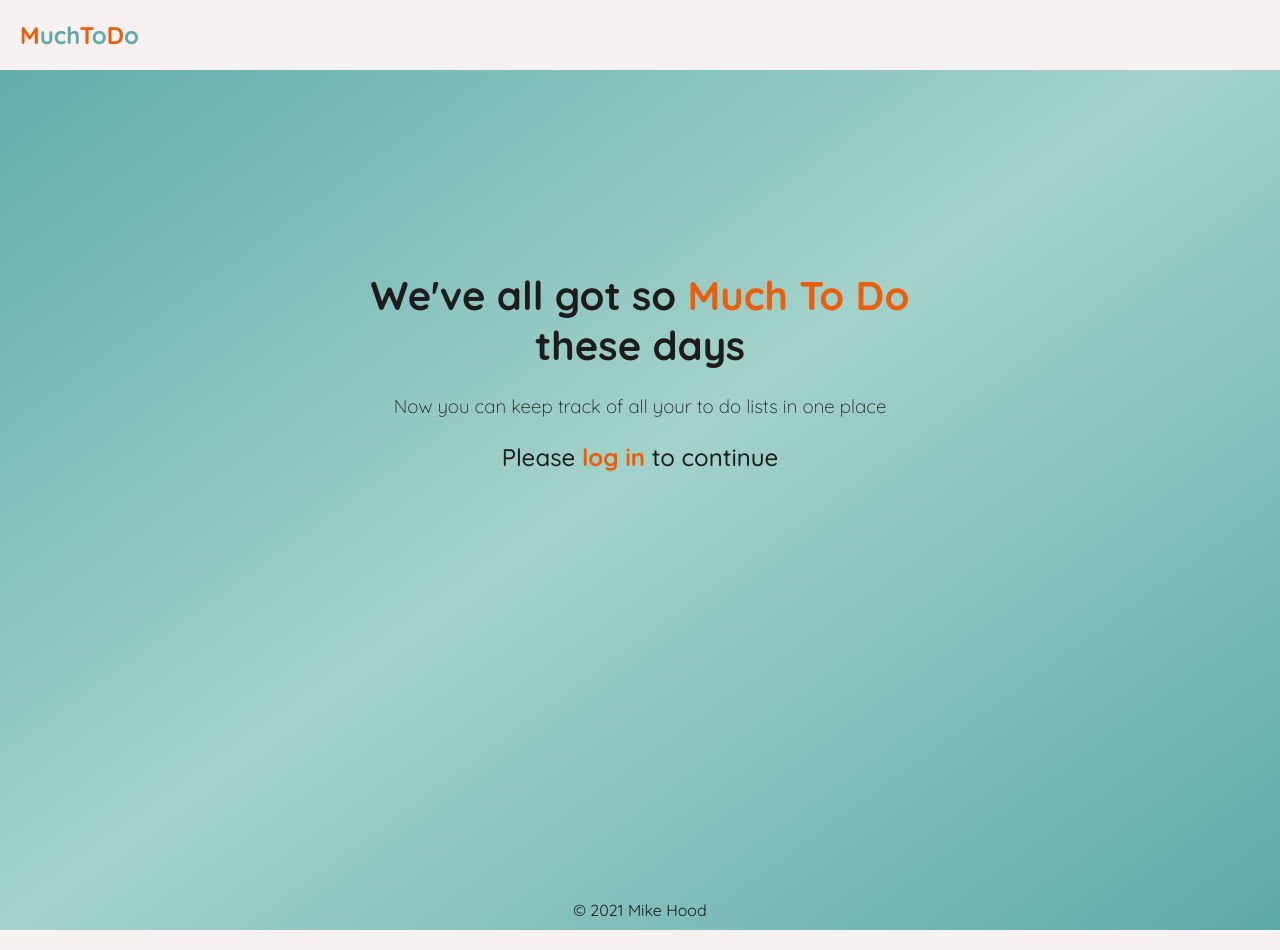
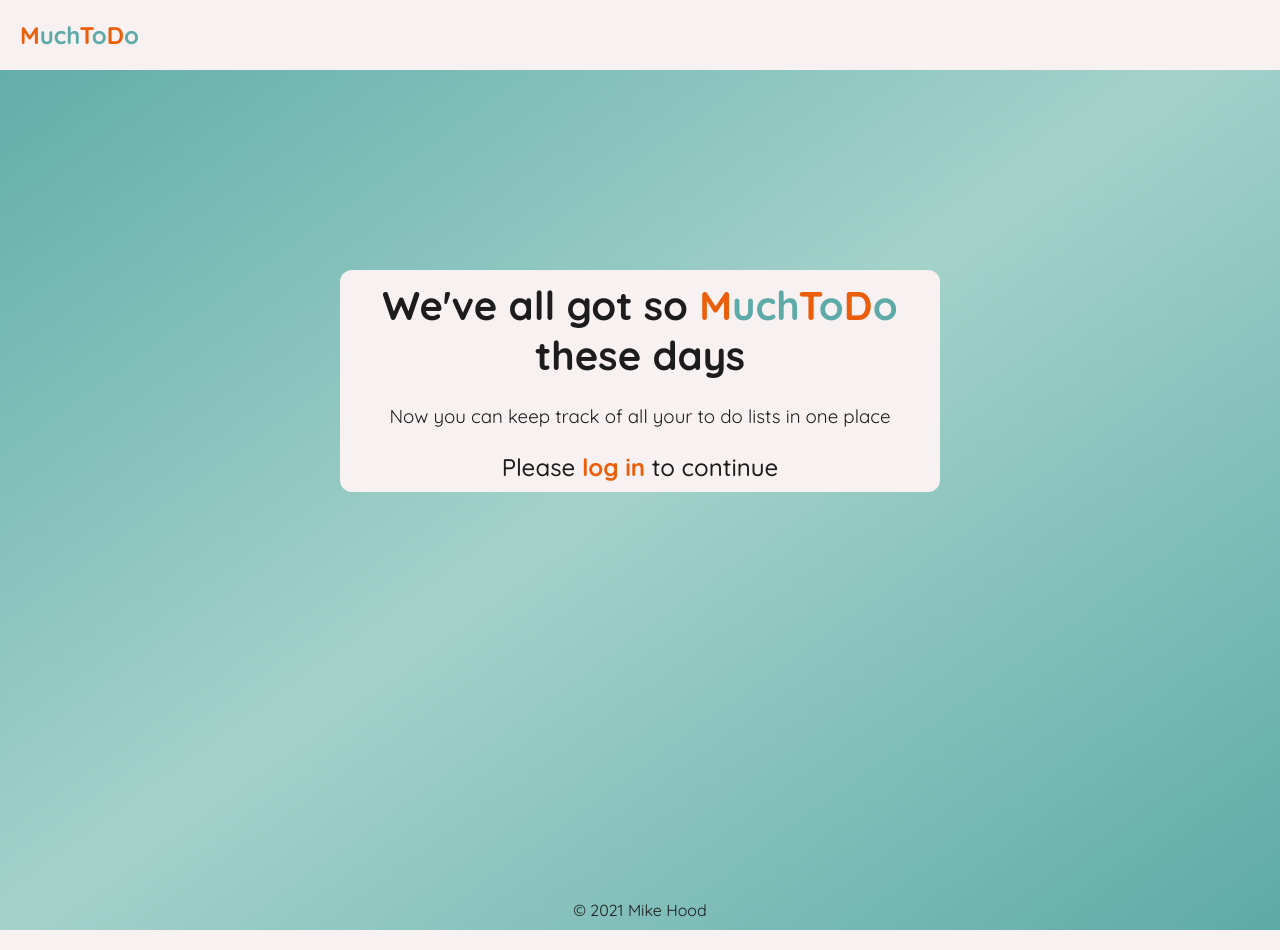
Before and after one commit to mikehoods/react-goalTracker-2.0-client, a React (Create React App) app: page / in a window 1280 px wide. Built offline with nearby package versions, Linux system fonts and the light colour scheme; no server answers.

Commit message:
Updated styling for completed goals in GoalList. Slight styling changes to TagCloud and Welcome.

```diff
--- a/src/GoalList.js
+++ b/src/GoalList.js
@@ -2,7 +2,11 @@ import { Link } from 'react-router-dom';
 
 const GoalList = ({goals, filteredGoals, handleFilter}) => {
     const goalComplete = (goal) => goal.achieved ?
-    <i className="material-icons goal-achieved">check_circle</i>
+    <div className="complete-goal-header">
+        <p className="complete-text">Complete</p>
+        <i className="material-icons goal-achieved">check</i>
+    </div>
+
     : ""
 
     const formatDate = (date) => {
@@ -21,6 +25,7 @@ const GoalList = ({goals, filteredGoals, handleFilter}) => {
             {goals && filteredGoals.map((goal, index) => (
                 <div className="goal-preview" key={index}>
                     <div className="goal-header">
+
                         <div className="goal-title">
                             <Link to={`/goals/${goal._id}`} className="goal-link">
                                 <h2>{goal.title}</h2>
--- a/src/Welcome.js
+++ b/src/Welcome.js
@@ -4,7 +4,15 @@ const Welcome = () => {
     const { loginWithRedirect } = useAuth0();
     return (
         <div className="welcome-div">
-            <h1>We've all got so <span className="welcome-title">Much To Do</span> these days</h1>
+            <h1>We've all got so
+                <span className="app-title-uppercase"> M</span>
+                <span className="app-title-lowercase">uch</span>
+                <span className="app-title-uppercase">T</span>
+                <span className="app-title-lowercase">o</span>
+                <span className="app-title-uppercase">D</span>
+                <span className="app-title-lowercase">o </span>
+                these days
+            </h1>
             <h3>Now you can keep track of all your to do lists in one place</h3>
             <h2>Please <span className="welcome-login" onClick={loginWithRedirect}>log in</span> to continue</h2>
         </div>
--- a/src/index.css
+++ b/src/index.css
@@ -14,7 +14,6 @@ body {
 }
 
 /* Navbar Styling */
-
 .navbar {
   padding: 20px;
   display: flex;
@@ -98,7 +97,6 @@ body {
 /* Tag Cloud Styling */
 .tag-container{
   margin-bottom: 18px;
-  background-color: rgba(94, 170, 168, 0.5);
 }
 .tag-container .tag-cloud{
   margin: 0;
@@ -115,13 +113,22 @@ body {
 .welcome-div{
   margin: 20vh auto;
   text-align: center;
+  background-color: #F8F1F1;
+  padding: 10px;
+  border-radius: 12px;
 }
 .welcome-div h1{
   font-size: 40px;
 }
+.welcome-div .app-title-uppercase{
+  color: #EB5E0B;
+}
+.welcome-div .app-title-lowercase{
+  color: #5EAAA8;
+}
 .welcome-div h3{
   margin: 24px 0;
-  font-weight: 300;
+  font-weight: 400;
 }
 .welcome-div h2{
   font-weight: 500;
@@ -203,6 +210,22 @@ body {
   padding: 14px;
   width: 100%;
   box-sizing: border-box;
+}
+.complete-goal-header{
+  display: flex;
+  justify-content: center;
+  align-items: center;
+  background-color: #5EAAA8;
+  border-radius: 12px;
+  max-width: 25%;
+  padding: 2px 4px;
+  color: #F8F1F1;
+}
+.complete-text{
+  margin-right: 4px;
+}
+.goal-preview .complete-goal-header .goal-achieved{
+  color: #F8F1F1;
 }
 .goal-title {
   display: flex;
```
